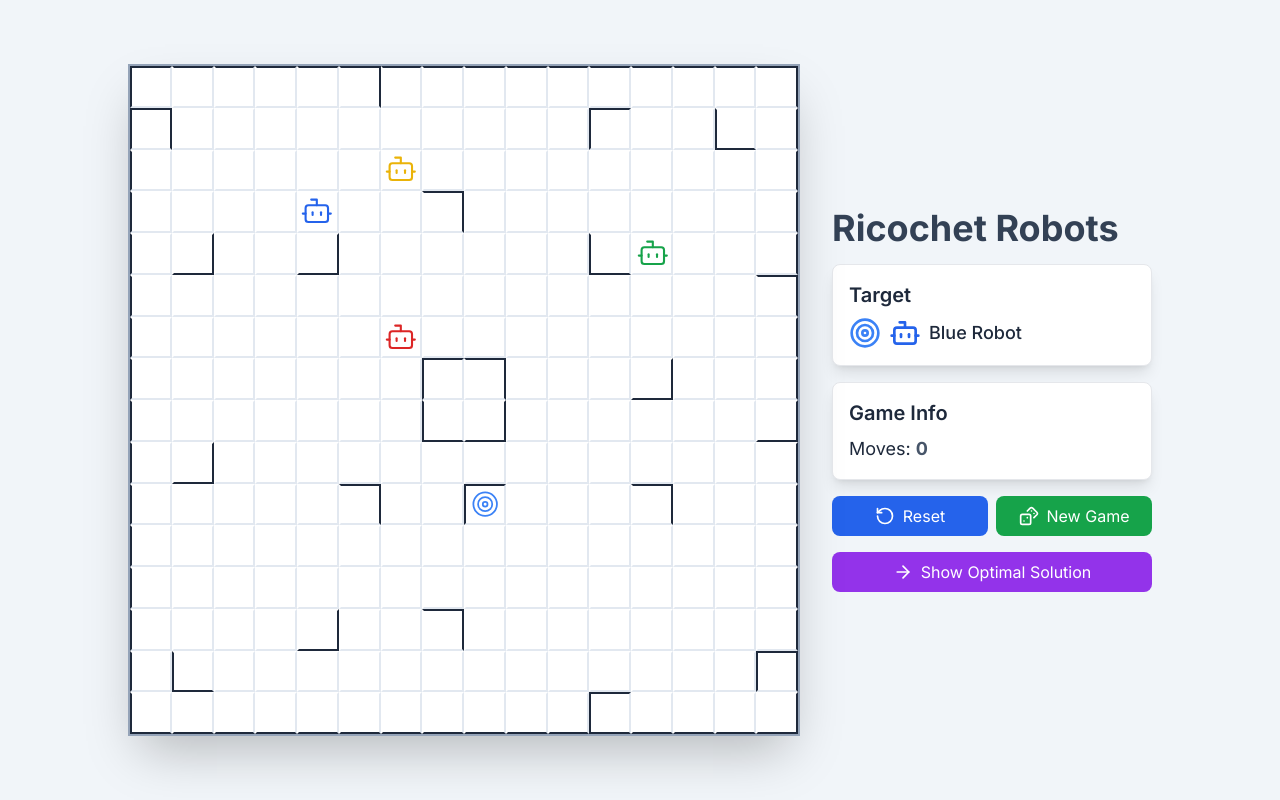
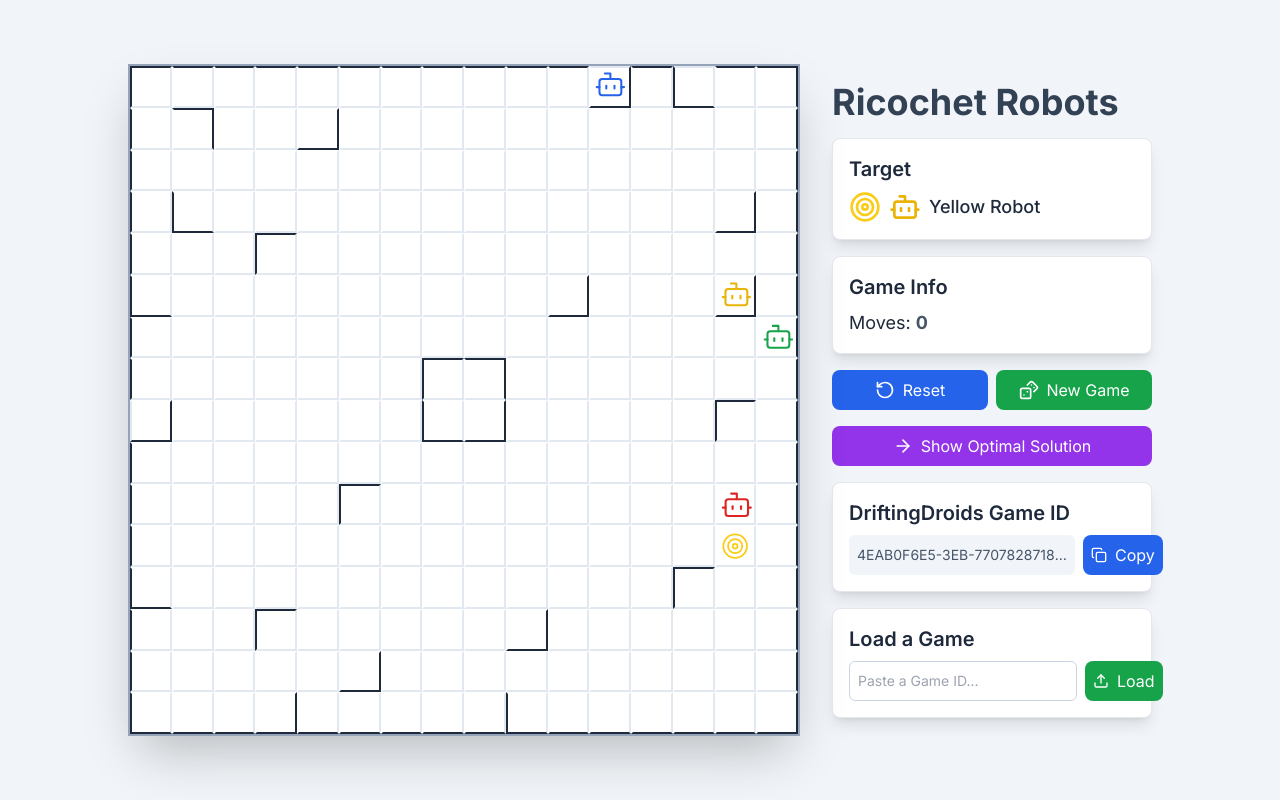
Before and after one commit to krishjp/ricochet-robots, a Next.js app: page / in a window 1280 px wide. Built offline with nearby package versions, Linux system fonts and the light colour scheme.

Commit message:
feature - map loayout encoding and decoding - added a custom encoding and decoding to create a medium length string - updated wall placement - new map laoding feature using the encoded string

```diff
--- a/src/app/page.tsx
+++ b/src/app/page.tsx
@@ -1,6 +1,6 @@
 'use client';
 import { useState, useEffect, useCallback } from 'react';
-import { Target, Bot, RotateCcw, RefreshCw, Dices, ArrowRight } from 'lucide-react';
+import { Target, Bot, RotateCcw, Dices, ArrowRight, Copy, Upload } from 'lucide-react';
 import { styles, colors, ANIMATION_SPEED_MS } from '../styles/ricochet-styles';
 
 const BOARD_SIZE = 16;
@@ -12,6 +12,7 @@ type Robots = { [key in RobotColor]: Robot };
 type Walls = { [key: string]: { north?: boolean; east?: boolean; south?: boolean; west?: boolean } };
 type TargetChip = Position & { color: RobotColor };
 type OptimalPathStep = { color: RobotColor, pos: Position };
+
 const posKey = (p: Position) => `${p.x},${p.y}`;
 
 const moveLogic = (x: number, y: number, direction: 'north' | 'south' | 'east' | 'west', currentRobots: Robots, walls: Walls): Position | null => {
@@ -48,24 +49,18 @@ const calculateMoves = (robot: Robot, currentRobots: Robots, walls: Walls): Posi
  */
 const precomputeReverseMoves = (walls: Walls): Map<string, Position[]> => {
     const reverseMoves = new Map<string, Position[]>();
-    const emptyRobots = {} as Robots; // Use an empty robot set for wall-only calculations
-
+    const emptyRobots = {} as Robots;
     for (let y = 0; y < BOARD_SIZE; y++) {
         for (let x = 0; x < BOARD_SIZE; x++) {
             const currentPos = { x, y };
             const key = posKey(currentPos);
-            if (!reverseMoves.has(key)) {
-                reverseMoves.set(key, []);
-            }
-
+            if (!reverseMoves.has(key)) reverseMoves.set(key, []);
             const directions: ('north' | 'south' | 'east' | 'west')[] = ['north', 'south', 'east', 'west'];
             for (const dir of directions) {
                 const landingPos = moveLogic(x, y, dir, emptyRobots, walls);
                 if (landingPos) {
                     const landingKey = posKey(landingPos);
-                    if (!reverseMoves.has(landingKey)) {
-                        reverseMoves.set(landingKey, []);
-                    }
+                    if (!reverseMoves.has(landingKey)) reverseMoves.set(landingKey, []);
                     reverseMoves.get(landingKey)!.push(currentPos);
                 }
             }
@@ -107,36 +102,47 @@ const runBackwardsBfs = (target: Position, reverseMoves: Map<string, Position[]>
 const generateInitialBoardState = (): { robots: Robots; walls: Walls; target: TargetChip } => {
     const walls: Walls = {};
     const center = BOARD_SIZE / 2 - 1;
+
+    // 3x3 forbidden zone first
+    const forbiddenForWalls = new Set<string>();
+    const centerStart = center - 1;
+    for (let i = centerStart; i < centerStart + 4; i++) {
+        for (let j = centerStart; j < centerStart + 4; j++) {
+            forbiddenForWalls.add(posKey({ x: i, y: j }));
+        }
+    }
+
+    // 2x2 Center Block walls
     const centerPositions = new Set<string>();
-
     for (let i = center; i <= center + 1; i++) {
         for (let j = center; j <= center + 1; j++) {
-            centerPositions.add(posKey({x: i, y: j}));
-            if (!walls[posKey({x: i, y: j})]) walls[posKey({x: i, y: j})] = {};
-            if (i === center) walls[posKey({x: i, y: j})]!.west = true;
-            if (i === center + 1) walls[posKey({x: i, y: j})]!.east = true;
-            if (j === center) walls[posKey({x: i, y: j})]!.north = true;
-            if (j === center + 1) walls[posKey({x: i, y: j})]!.south = true;
+            const key = posKey({x: i, y: j});
+            centerPositions.add(key);
+            walls[key] = {}; // Initialize the wall object for the cell
+            if (i === center) walls[key]!.west = true;
+            if (i === center + 1) walls[key]!.east = true;
+            if (j === center) walls[key]!.north = true;
+            if (j === center + 1) walls[key]!.south = true;
         }
     }
 
     for (let i = 0; i < BOARD_SIZE; i++) {
-        if (!walls[posKey({ x: i, y: 0 })]) walls[posKey({ x: i, y: 0 })] = {};
-        walls[posKey({ x: i, y: 0 })]!.north = true;
-        if (!walls[posKey({ x: i, y: BOARD_SIZE - 1 })]) walls[posKey({ x: i, y: BOARD_SIZE - 1 })] = {};
-        walls[posKey({ x: i, y: BOARD_SIZE - 1 })]!.south = true;
-        if (!walls[posKey({ x: 0, y: i })]) walls[posKey({ x: 0, y: i })] = {};
-        walls[posKey({ x: 0, y: i })]!.west = true;
-        if (!walls[posKey({ x: BOARD_SIZE - 1, y: i })]) walls[posKey({ x: BOARD_SIZE - 1, y: i })] = {};
-        walls[posKey({ x: BOARD_SIZE - 1, y: i })]!.east = true;
-    }
+        const topKey = posKey({ x: i, y: 0 });
+        const bottomKey = posKey({ x: i, y: BOARD_SIZE - 1 });
+        const leftKey = posKey({ x: 0, y: i });
+        const rightKey = posKey({ x: BOARD_SIZE - 1, y: i });
 
-    const forbiddenForWalls = new Set<string>(centerPositions);
-    const centerStart = center - 1;
-    for (let i = centerStart; i < centerStart + 3; i++) {
-        for (let j = centerStart; j < centerStart + 3; j++) {
-            forbiddenForWalls.add(posKey({x: i, y: j}));
-        }
+        if (!walls[topKey]) walls[topKey] = {};
+        walls[topKey]!.north = true;
+
+        if (!walls[bottomKey]) walls[bottomKey] = {};
+        walls[bottomKey]!.south = true;
+
+        if (!walls[leftKey]) walls[leftKey] = {};
+        walls[leftKey]!.west = true;
+
+        if (!walls[rightKey]) walls[rightKey] = {};
+        walls[rightKey]!.east = true;
     }
 
     const wallCount = 20;
@@ -146,34 +152,41 @@ const generateInitialBoardState = (): { robots: Robots; walls: Walls; target: Ta
         attempts++;
         const x = Math.floor(Math.random() * BOARD_SIZE);
         const y = Math.floor(Math.random() * BOARD_SIZE);
+        const key = posKey({x,y});
 
-        let isSpaceClear = true;
+        if (forbiddenForWalls.has(key)) continue;
+
+        const isOnTopEdge = y === 0;
+        const isOnBottomEdge = y === BOARD_SIZE - 1;
+        const isOnLeftEdge = x === 0;
+        const isOnRightEdge = x === BOARD_SIZE - 1;
+        const isCorner = (isOnTopEdge || isOnBottomEdge) && (isOnLeftEdge || isOnRightEdge);
+        const isOnEdge = isOnTopEdge || isOnBottomEdge || isOnLeftEdge || isOnRightEdge;
+
+
+        if (isCorner) continue; // Don't place extra walls in the board corners
+
+        walls[key] = {};
+        if (false) {
+            if (isOnTopEdge) walls[key]!.south = true;
+            else if (isOnBottomEdge) walls[key]!.north = true;
+            else if (isOnLeftEdge) walls[key]!.east = true;
+            else if (isOnRightEdge) walls[key]!.west = true;
+        } else { // Interior wall
+            const orientation = Math.floor(Math.random() * 4);
+            if (orientation === 0) { walls[key] = { north: true, west: true }; }
+            else if (orientation === 1) { walls[key] = { north: true, east: true }; }
+            else if (orientation === 2) { walls[key] = { south: true, west: true }; }
+            else { walls[key] = { south: true, east: true }; }
+        }
+
+        // Add a buffer around the newly placed wall
         for (let dx = -1; dx <= 1; dx++) {
             for (let dy = -1; dy <= 1; dy++) {
-                if (forbiddenForWalls.has(posKey({ x: x + dx, y: y + dy }))) {
-                    isSpaceClear = false;
-                    break;
-                }
+                forbiddenForWalls.add(posKey({ x: x + dx, y: y + dy }));
             }
-            if (!isSpaceClear) break;
         }
-
-        if (isSpaceClear) {
-            const key = posKey({x,y});
-            if (!walls[key]) walls[key] = {};
-            const orientation = Math.floor(Math.random() * 4);
-            if (orientation === 0) { walls[key]!.north = true; walls[key]!.west = true; }
-            else if (orientation === 1) { walls[key]!.north = true; walls[key]!.east = true; }
-            else if (orientation === 2) { walls[key]!.south = true; walls[key]!.west = true; }
-            else { walls[key]!.south = true; walls[key]!.east = true; }
-
-            for (let dx = -1; dx <= 1; dx++) {
-                for (let dy = -1; dy <= 1; dy++) {
-                    forbiddenForWalls.add(posKey({ x: x + dx, y: y + dy }));
-                }
-            }
-            placedWalls++;
-        }
+        placedWalls++;
     }
 
     const occupied = new Set<string>();
@@ -201,7 +214,116 @@ const generateInitialBoardState = (): { robots: Robots; walls: Walls; target: Ta
     return { robots, walls, target };
 };
 
+type GameState = {
+    robots: Robots;
+    walls: Walls;
+    target: TargetChip;
+};
+
+const REVERSE_WALL_TYPE_MAP = [
+    { north: true, west: true },
+    { north: true, east: true },
+    { south: true, west: true },
+    { south: true, east: true },
+    { north: true },
+    { south: true },
+    { west: true },
+    { east: true },
+];
+
+const getWallType = (wall: { [key: string]: boolean }): number | null => {
+    // Check for corner walls first, as they are more specific
+    if (wall.north && wall.west) return 0;
+    if (wall.north && wall.east) return 1;
+    if (wall.south && wall.west) return 2;
+    if (wall.south && wall.east) return 3;
+    // Then check for single walls
+    if (wall.north) return 4;
+    if (wall.south) return 5;
+    if (wall.west) return 6;
+    if (wall.east) return 7;
+    return null; // No valid wall type found
+};
+
+const encodeGameId = (gameState: GameState): string => {
+    // Encode Robots
+    const robotColors = Object.keys(gameState.robots) as RobotColor[];
+    const numRobots = robotColors.length;
+
+    const robotPositionsStr = ROBOT_COLORS
+        .filter(color => robotColors.includes(color)) // only encode robots that exist
+        .map(color => {
+            const robot = gameState.robots[color];
+            return `${robot.x.toString(16)}${robot.y.toString(16)}`;
+        }).join('');
+
+    const robotStr = `${numRobots.toString(16)}${robotPositionsStr}`;
+
+    // Encode Target
+    const targetColor = gameState.target.color;
+    const targetIndex = ROBOT_COLORS.indexOf(targetColor);
+
+    const targetStr = `${targetIndex.toString(16)}${gameState.target.x.toString(16)}${gameState.target.y.toString(16)}`;
+
+    // Encode Walls
+    const wallStr = Object.entries(gameState.walls).map(([key, value]) => {
+        const type = getWallType(value);
+        if (type === null) return ''; // Skip invalid or empty wall definitions
+
+        const [x, y] = key.split(',').map(Number);
+        return `${x.toString(16)}${y.toString(16)}${type}`;
+    }).join('');
+
+    return `${robotStr}-${targetStr}-${wallStr}`.toUpperCase();
+};
+
+const decodeGameId = (gameId: string): GameState | null => {
+    try {
+        const parts = gameId.toLowerCase().split('-');
+        if (parts.length !== 3) return null;
+
+        const [robotStr, targetStr, wallStr] = parts;
+
+        // Decode Robots
+        const numRobots = parseInt(robotStr[0], 16);
+        const robotPositionsStr = robotStr.substring(1);
+
+        const robots: Robots = {} as Robots;
+        for (let i = 0; i < numRobots; i++) {
+            const color = ROBOT_COLORS[i];
+            const hexPair = robotPositionsStr.substring(i * 2, i * 2 + 2);
+            const x = parseInt(hexPair[0], 16);
+            const y = parseInt(hexPair[1], 16);
+            robots[color] = { x, y, color };
+        }
+
+        // Decode Target
+        const targetColor = ROBOT_COLORS[parseInt(targetStr[0], 16)];
+        const targetX = parseInt(targetStr[1], 16);
+        const targetY = parseInt(targetStr[2], 16);
+        const target: TargetChip = { x: targetX, y: targetY, color: targetColor };
+
+        // Decode Walls
+        const walls: Walls = {};
+        for (let i = 0; i < wallStr.length; i += 3) {
+            const wallChunk = wallStr.substring(i, i + 3);
+            const x = parseInt(wallChunk[0], 16);
+            const y = parseInt(wallChunk[1], 16);
+            const type = parseInt(wallChunk[2], 16);
+
+            const key = `${x},${y}`;
+            walls[key] = { ...walls[key], ...REVERSE_WALL_TYPE_MAP[type] };
+        }
+
+        return { robots, walls, target };
+    } catch (error) {
+        console.error("Failed to decode Game ID:", error);
+        return null;
+    }
+};
+
 export default function RicochetRobotsPage() {
+    // --- (Existing states are unchanged) ---
     const [robots, setRobots] = useState<Robots | null>(null);
     const [walls, setWalls] = useState<Walls | null>(null);
     const [target, setTarget] = useState<TargetChip | null>(null);
@@ -212,12 +334,15 @@ export default function RicochetRobotsPage() {
     const [solved, setSolved] = useState(false);
     const [isAnimating, setIsAnimating] = useState(false);
 
+    // --- NEW: State for Game ID sharing ---
+    const [gameId, setGameId] = useState<string>('');
+    const [inputId, setInputId] = useState<string>('');
+    const [copied, setCopied] = useState<boolean>(false);
+
+    // --- (setupNewGame is modified to generate and set the Game ID) ---
     const setupNewGame = useCallback(() => {
         setLoading(true);
-        setSolved(false);
-        setIsAnimating(false);
-        setSelectedRobot(null);
-
+        // ... (rest of the reset logic is the same)
         setTimeout(() => {
             let foundPuzzle = false;
             while (!foundPuzzle) {
@@ -242,11 +367,7 @@ export default function RicochetRobotsPage() {
                             optimalLength = totalMoves;
                         }
                     }
-
-                    if (path.length >= 5 || (optimalLength !== null && path.length >= optimalLength)) {
-                        continue;
-                    }
-
+                    if (path.length >= 5 || (optimalLength !== null && path.length >= optimalLength)) continue;
                     for (const color of ROBOT_COLORS) {
                         const possibleMoves = calculateMoves(currentRobots[color], currentRobots, walls);
                         for (const move of possibleMoves) {
@@ -269,24 +390,57 @@ export default function RicochetRobotsPage() {
                     setTarget(target);
                     setInitialState(JSON.stringify(robots));
                     setMoveCount(0);
+                    setSolved(false);
+
+                    const newGameId = encodeGameId({ robots, walls, target });
+                    setGameId(newGameId);
+
                     setLoading(false);
                     foundPuzzle = true;
                 }
             }
-        }, 10); // 10ms timeout
+        }, 10);
     }, []);
 
+    // --- (useEffect and other handlers are unchanged) ---
     useEffect(() => {
         setupNewGame();
     }, [setupNewGame]);
 
+    // --- NEW: Handler to load a game from an ID ---
+    const handleLoadGame = () => {
+        const gameState = decodeGameId(inputId);
+        if (gameState) {
+            setRobots(gameState.robots);
+            setWalls(gameState.walls);
+            setTarget(gameState.target);
+            setInitialState(JSON.stringify(gameState.robots));
+            setGameId(inputId);
 
+            // Reset game state
+            setMoveCount(0);
+            setSolved(false);
+            setSelectedRobot(null);
+            setIsAnimating(false);
+            setInputId('');
+        } else {
+            alert("Invalid DriftingDroids Game ID!");
+        }
+    };
+
+    // --- NEW: Handler for the copy button ---
+    const handleCopy = () => {
+        navigator.clipboard.writeText(gameId);
+        setCopied(true);
+        setTimeout(() => setCopied(false), 2000); // Reset after 2 seconds
+    };
+
+    // --- (All other functions like solve, animateSolution, etc., remain the same) ---
+    // ... (Your existing solve, animateSolution, resetRound, etc. functions go here)
     const handleCellClick = (x: number, y: number) => {
        if (solved || isAnimating) return;
         const robotColor = ROBOT_COLORS.find(c => robots![c].x === x && robots![c].y === y);
-        if (robotColor) {
-            setSelectedRobot(robotColor);
-        }
+        if (robotColor) setSelectedRobot(robotColor);
     };
 
     const handleMove = (pos: Position) => {
@@ -347,8 +501,7 @@ export default function RicochetRobotsPage() {
         let bestLength = Infinity;
 
         while (q.length > 0) {
-            const { robots, path } = q.shift()!; // 'robots' here is the current state (the meeting point)
-
+            const { robots, path } = q.shift()!;
             const targetRobotPosKey = posKey(robots[target.color]);
             const movesFromTarget = targetDistances.get(targetRobotPosKey);
 
@@ -356,28 +509,22 @@ export default function RicochetRobotsPage() {
                 const totalLength = path.length + movesFromTarget;
                 if (totalLength < bestLength) {
                     bestLength = totalLength;
-
                     let backwardPath: OptimalPathStep[] = [];
                     let pathTracePos: Robot = robots[target.color];
                     let currentRobotsInTrace = robots;
                     let currentDist = movesFromTarget;
 
                     while (currentDist > 0) {
-                        const moves = calculateMoves({ ...pathTracePos, color: target.color }, currentRobotsInTrace, walls);
-
+                        const moves = calculateMoves(pathTracePos, currentRobotsInTrace, walls);
                         const nextStep = moves.find(move => targetDistances.get(posKey(move)) === currentDist - 1);
-
                         if (nextStep) {
                             backwardPath.push({ color: target.color, pos: nextStep });
-
                             const nextRobots = structuredClone(currentRobotsInTrace);
                             nextRobots[target.color] = { ...nextRobots[target.color], ...nextStep };
                             currentRobotsInTrace = nextRobots;
                             pathTracePos = { ...nextStep, color: target.color };
                             currentDist--;
-                        } else {
-                            break;
-                        }
+                        } else { break; }
                     }
                     bestPath = [...path, ...backwardPath];
                 }
@@ -399,10 +546,7 @@ export default function RicochetRobotsPage() {
                 }
             }
         }
-
-        if (bestPath) {
-            animateSolution(bestPath);
-        }
+        if (bestPath) animateSolution(bestPath);
     }, [initialState, walls, target, animateSolution]);
 
     const resetRound = () => {
@@ -414,11 +558,8 @@ export default function RicochetRobotsPage() {
     };
 
     const handleBackgroundClick = (e: React.MouseEvent<HTMLElement>) => {
-        if (e.target === e.currentTarget) {
-            setSelectedRobot(null);
-        }
+        if (e.target === e.currentTarget) setSelectedRobot(null);
     };
-
 
     if (loading || !robots || !walls || !target) {
         return (
@@ -443,9 +584,7 @@ export default function RicochetRobotsPage() {
                         const wall = walls[posKey({ x, y })];
                         const isTarget = target.x === x && target.y === y;
                         const isMoveTarget = possibleMoves.some(p => p.x === x && p.y === y);
-
-                        let cellClasses = 'border-2 border-transparent';
-                        cellClasses += ' border-b-slate-200 border-r-slate-200';
+                        let cellClasses = 'border-2 border-transparent border-b-slate-200 border-r-slate-200';
                         if (x === 0) cellClasses += ' border-l-slate-200';
                         if (y === 0) cellClasses += ' border-t-slate-200';
                         if (wall?.north) cellClasses += ' !border-t-slate-800';
@@ -479,42 +618,35 @@ export default function RicochetRobotsPage() {
                             right: robotWall?.east ? wallInset : baseInset,
                         };
                         return (
-                            <div
-                                key={robot.color}
-                                className="absolute w-[6.25%] h-[6.25%]" // 100% / 16 cells = 6.25%
-                                style={{
-                                    transform: `translate(${robot.x * 100}%, ${robot.y * 100}%)`,
-                                    transition: `transform ${ANIMATION_SPEED_MS}ms cubic-bezier(0.4, 0.2, 0, 1)`,
-                                }}
-                            >
+                            <div key={robot.color} className="absolute w-[6.25%] h-[6.25%]" style={{ transform: `translate(${robot.x * 100}%, ${robot.y * 100}%)`, transition: `transform ${ANIMATION_SPEED_MS}ms cubic-bezier(0.4, 0.2, 0, 1)` }}>
                                 <div className={styles.robotContainer} style={robotContainerStyle}>
-                                    <Bot
-                                        className={styles.robotIcon(robot.color, isSelected)}
-                                        strokeWidth={1.5}
-                                        onClick={() => handleCellClick(robot.x, robot.y)}
-                                        style={{ pointerEvents: 'auto' }}
-                                    />
+                                    <Bot className={styles.robotIcon(robot.color, isSelected)} strokeWidth={1.5} onClick={() => handleCellClick(robot.x, robot.y)} style={{ pointerEvents: 'auto' }} />
                                 </div>
                             </div>
                         );
                     })}
                 </div>
             </div>
+
             <div className={styles.panelContainer}>
                  <h1 className="text-4xl font-bold text-slate-700">Ricochet Robots</h1>
                 <div className={styles.panelCard}>
                     <h2 className={styles.panelTitle}>Target</h2>
+                    {/* ... (target display is unchanged) */}
                     <div className="flex items-center gap-2">
                         <Target className={`w-8 h-8 ${colors[target.color].target}`} />
                         <Bot className={`w-8 h-8 ${colors[target.color].text}`} />
                         <span className='capitalize text-lg font-medium'>{target.color} Robot</span>
                     </div>
                 </div>
+
                 <div className={styles.panelCard}>
                     <h2 className={styles.panelTitle}>Game Info</h2>
+                    {/* ... (game info is unchanged) */}
                     <p className="text-lg">Moves: <span className="font-bold text-slate-600">{moveCount}</span></p>
                     {solved && !isAnimating && <p className="text-2xl font-bold text-green-600 mt-2 animate-pulse">Puzzle Solved!</p>}
                 </div>
+
                 <div className="grid grid-cols-2 gap-2">
                     <button onClick={resetRound} disabled={isAnimating} className={`${styles.buttonBase} ${styles.buttonBlue}`}><RotateCcw size={20}/> Reset</button>
                     <button onClick={setupNewGame} disabled={isAnimating} className={`${styles.buttonBase} ${styles.buttonGreen}`}><Dices size={20}/> New Game</button>
@@ -522,6 +654,41 @@ export default function RicochetRobotsPage() {
                  <button onClick={solve} disabled={isAnimating} className={`${styles.buttonBase} ${styles.buttonPurple}`}>
                     <ArrowRight size={20}/> Show Optimal Solution
                  </button>
+
+                 {/* Share and Load Game Section */}
+                 <div className="space-y-4">
+                    <div className={styles.panelCard}>
+                        <h2 className={styles.panelTitle}>DriftingDroids Game ID</h2>
+                        <div className="flex gap-2">
+                            <input
+                                type="text"
+                                readOnly
+                                value={gameId}
+                                className="flex-grow bg-slate-100 px-2 py-1 rounded-md text-sm text-slate-600 truncate"
+                            />
+                            <button onClick={handleCopy} className={`${styles.buttonBase} ${styles.buttonBlue} w-24`}>
+                                <Copy size={16}/> {copied ? 'Copied!' : 'Copy'}
+                            </button>
+                        </div>
+                    </div>
+
+                    <div className={styles.panelCard}>
+                         <h2 className={styles.panelTitle}>Load a Game</h2>
+                         <div className="flex gap-2">
+                            <input
+                                type="text"
+                                placeholder="Paste a Game ID..."
+                                value={inputId}
+                                onChange={(e) => setInputId(e.target.value)}
+                                className="flex-grow bg-white border border-slate-300 px-2 py-1 rounded-md text-sm"
+                            />
+                            <button onClick={handleLoadGame} disabled={!inputId} className={`${styles.buttonBase} ${styles.buttonGreen} w-24`}>
+                                <Upload size={16}/> Load
+                            </button>
+                        </div>
+                    </div>
+                 </div>
+
             </div>
         </main>
     );
```
